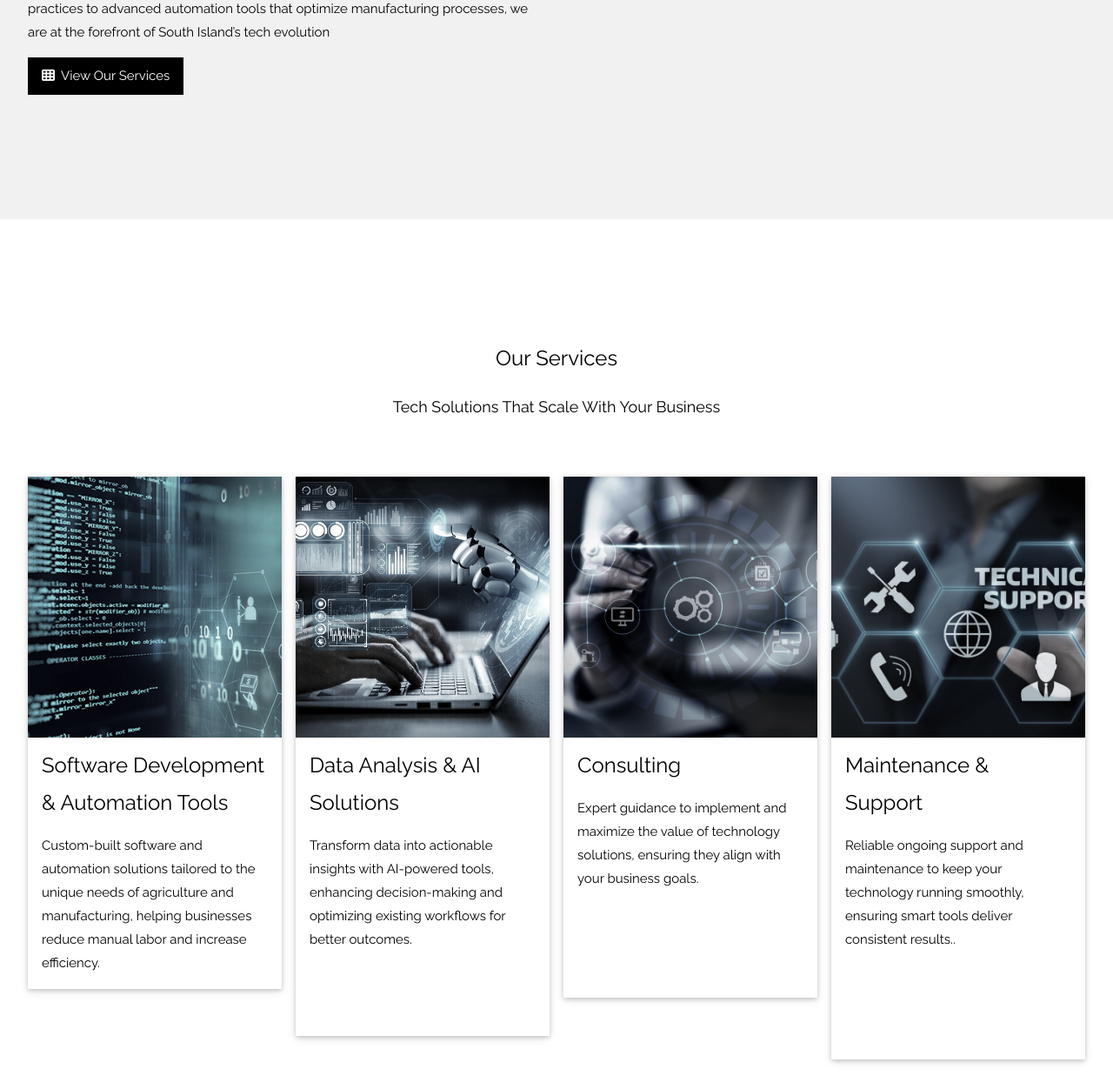
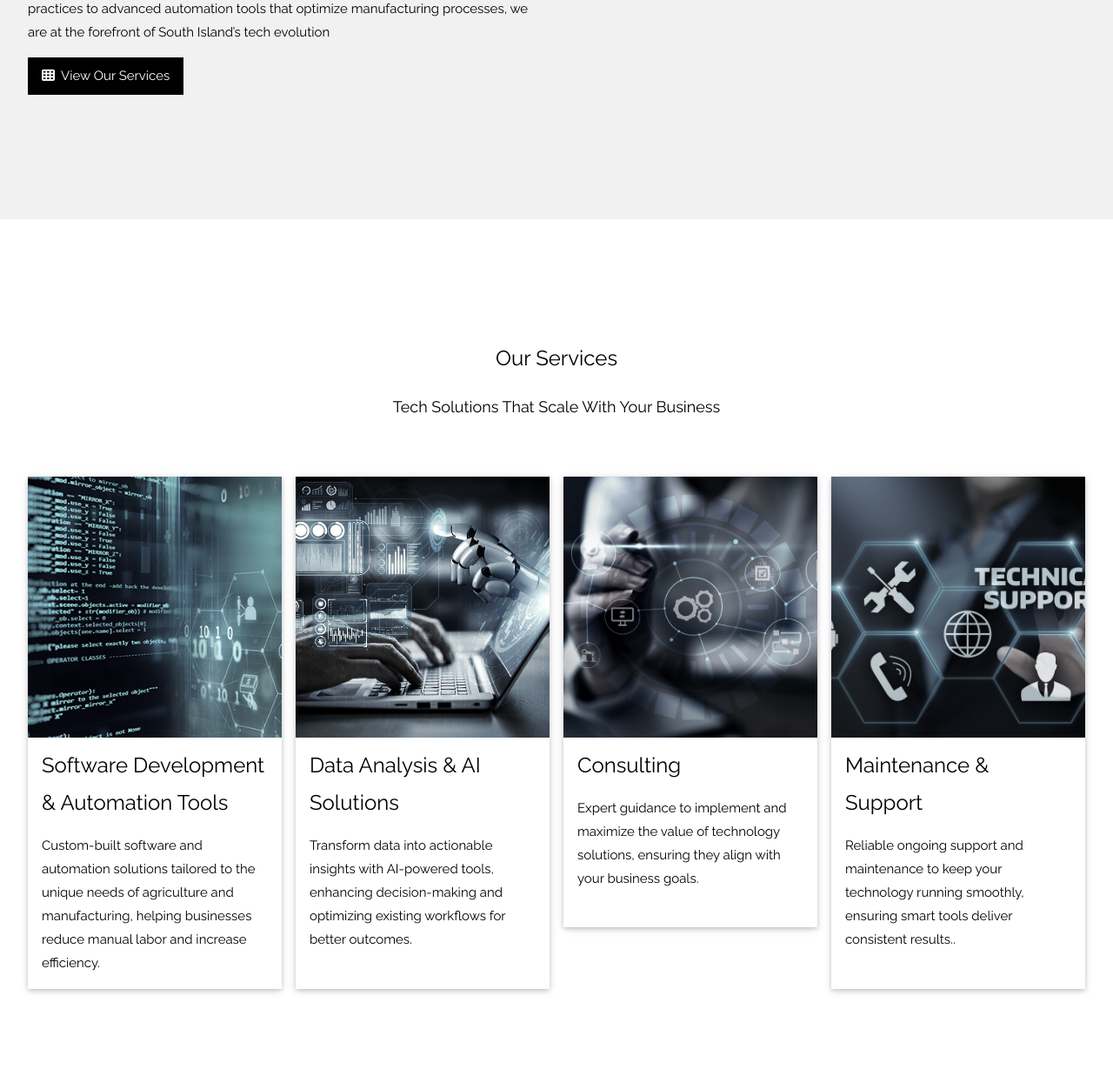
Before and after one commit to PulseTechHub/PulseTechHub, a plain HTML site: page index.html in a window 1280 px wide. Shown: the part 2061-3313 px from the top of the page at 87% size. Drawn offline with Linux system fonts and the light colour scheme.

Commit message:
Update index.html

```diff
--- a/index.html
+++ b/index.html
@@ -152,7 +152,7 @@ body, html {
         <div class="w3-container">
           <h3>Data Analysis & AI Solutions</h3>
           <p class="w3-opacity"></p>
-          <p>Transform data into actionable insights with AI-powered tools, enhancing decision-making and optimizing existing workflows for better outcomes.</p><br><br><br>
+          <p>Transform data into actionable insights with AI-powered tools, enhancing decision-making and optimizing existing workflows for better outcomes.</p><br>
 
         </div>
       </div>
@@ -163,7 +163,7 @@ body, html {
         <div class="w3-container">
           <h3>Consulting</h3>
           <p class="w3-opacity"></p>
-          <p>Expert guidance to implement and maximize the value of technology solutions, ensuring they align with your business goals.</p><br><br><br><br>
+          <p>Expert guidance to implement and maximize the value of technology solutions, ensuring they align with your business goals.</p><br>
 
         </div>
       </div>
@@ -175,7 +175,7 @@ body, html {
           <h3>Maintenance & Support</h3>
           <p class="w3-opacity"></p>
           <p>Reliable ongoing support and maintenance to keep your technology running smoothly, ensuring smart tools deliver consistent results..
-        </p><br><br><br><br>
+        </p><br>
 
         </div>
       </div>
```
